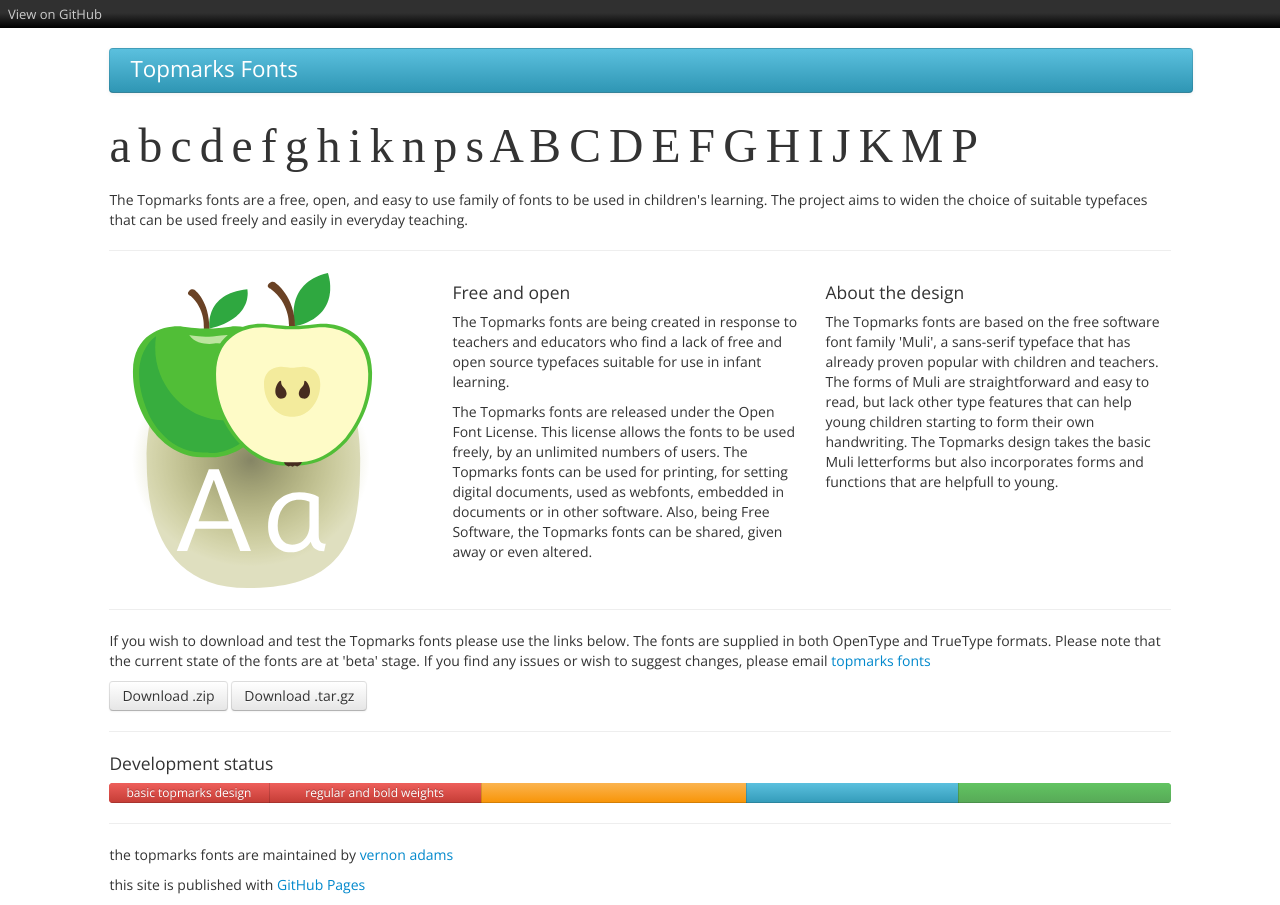
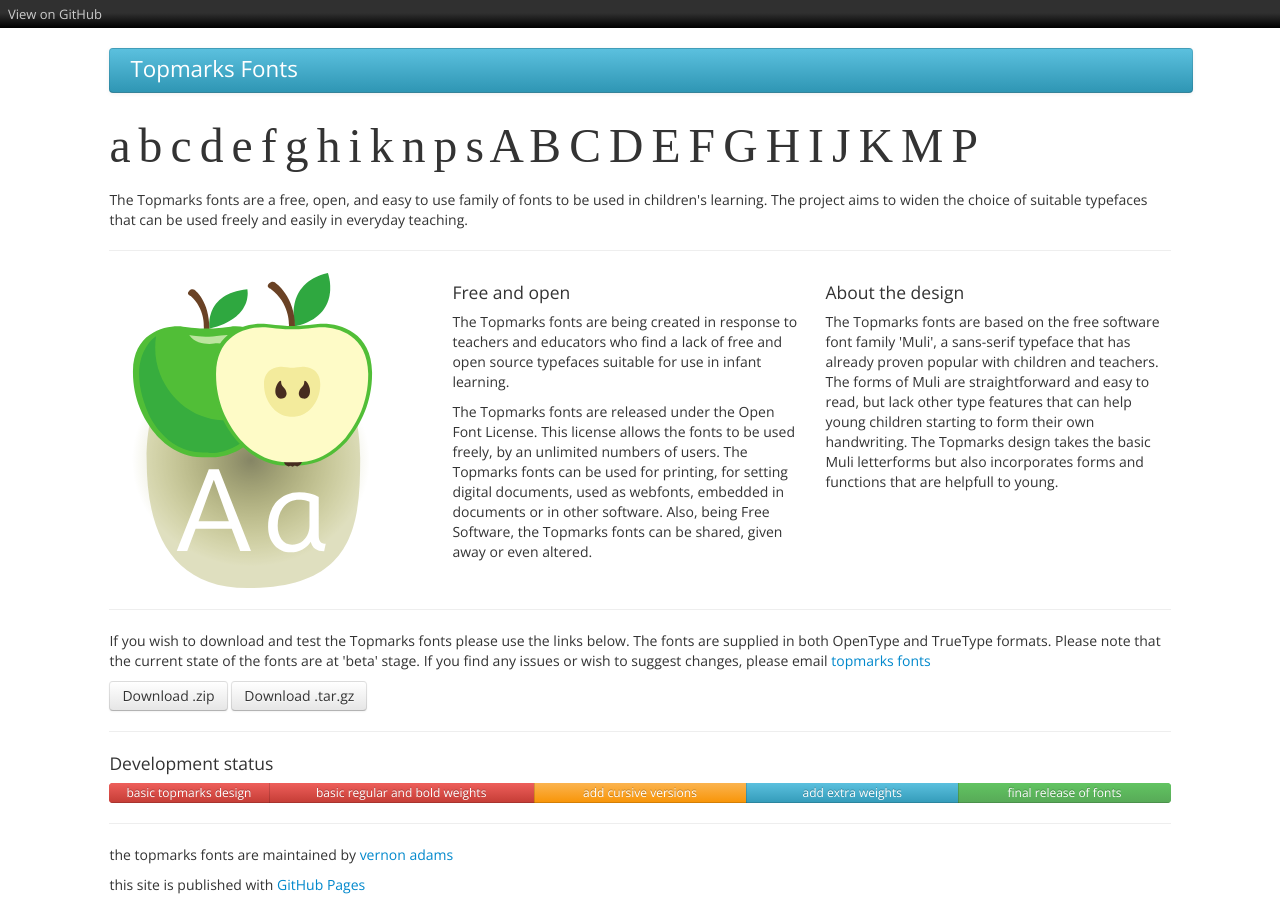
Before and after one commit to vernnobile/topmarks, a Jekyll site: the page built from index.html, in a window 1280 px wide. Built offline with Jekyll 4.4.1, drawn with Linux system fonts in a browser that asks for light colours; some web fonts are replaced.

Commit message:
Update roadmap.html

```diff
--- a/_includes/roadmap.html
+++ b/_includes/roadmap.html
@@ -3,10 +3,10 @@
 <p>
 <div class="progress">
   <div class="bar bar-danger" style="width: 15%;">basic topmarks design</div>
-  <div class="bar bar-danger" style="width: 20%;">regular and bold weights</div>
-  <div class="bar bar-warning" style="width: 25%;"></div>
-    <div class="bar bar-info" style="width: 20%;"></div>
-  <div class="bar bar-success" style="width: 20%;"></div>
+  <div class="bar bar-danger" style="width: 25%;">basic regular and bold weights</div>
+  <div class="bar bar-warning" style="width: 20%;">add cursive versions</div>
+    <div class="bar bar-info" style="width: 20%;">add extra weights</div>
+  <div class="bar bar-success" style="width: 20%;">final release of fonts</div>
 </div>
 </p>
 </div>
```
